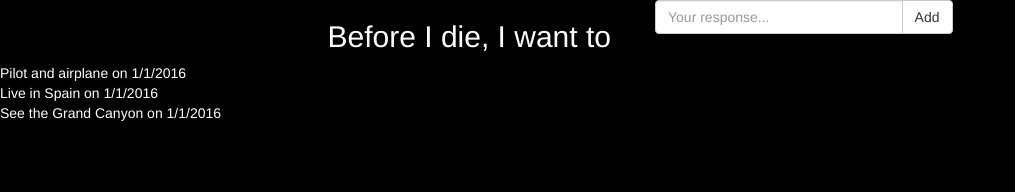
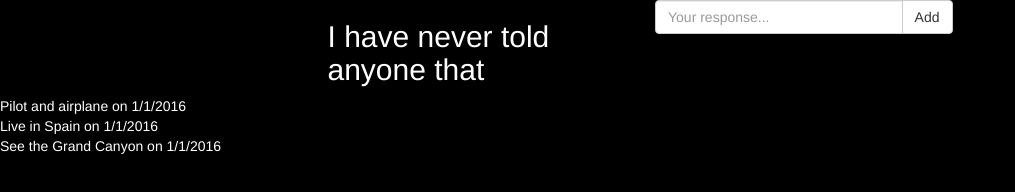
Before and after one commit to huywhomustnotbenamed/wall, a plain HTML site: page index.html in a window 1280 px wide. Shown: the whole page, without its empty margins (0-1015 px from the left). Drawn offline with nearby package versions, Linux system fonts and the light colour scheme.

Commit message:
change before I die to i have never told anyone

```diff
--- a/index.html
+++ b/index.html
@@ -1,6 +1,6 @@
 <html>
   <head>
-    <title>Before I Die...</title>
+    <title>I have never told anyone...</title>
 
     <link rel="stylesheet" href="https://maxcdn.bootstrapcdn.com/bootstrap/3.3.6/css/bootstrap.min.css">
     <link rel="stylesheet" href="application.css">
@@ -11,7 +11,7 @@
   <body ng-app="before" ng-controller="mainCtrl">
     <div class="row">
       <div class="col-lg-3 col-lg-offset-3">
-        <h2>Before I die, I want to</h2>
+        <h2>I have never told anyone that</h2>
       </div>
       <div class="col-lg-3">
         <form ng-submit="addResponse()">
```
